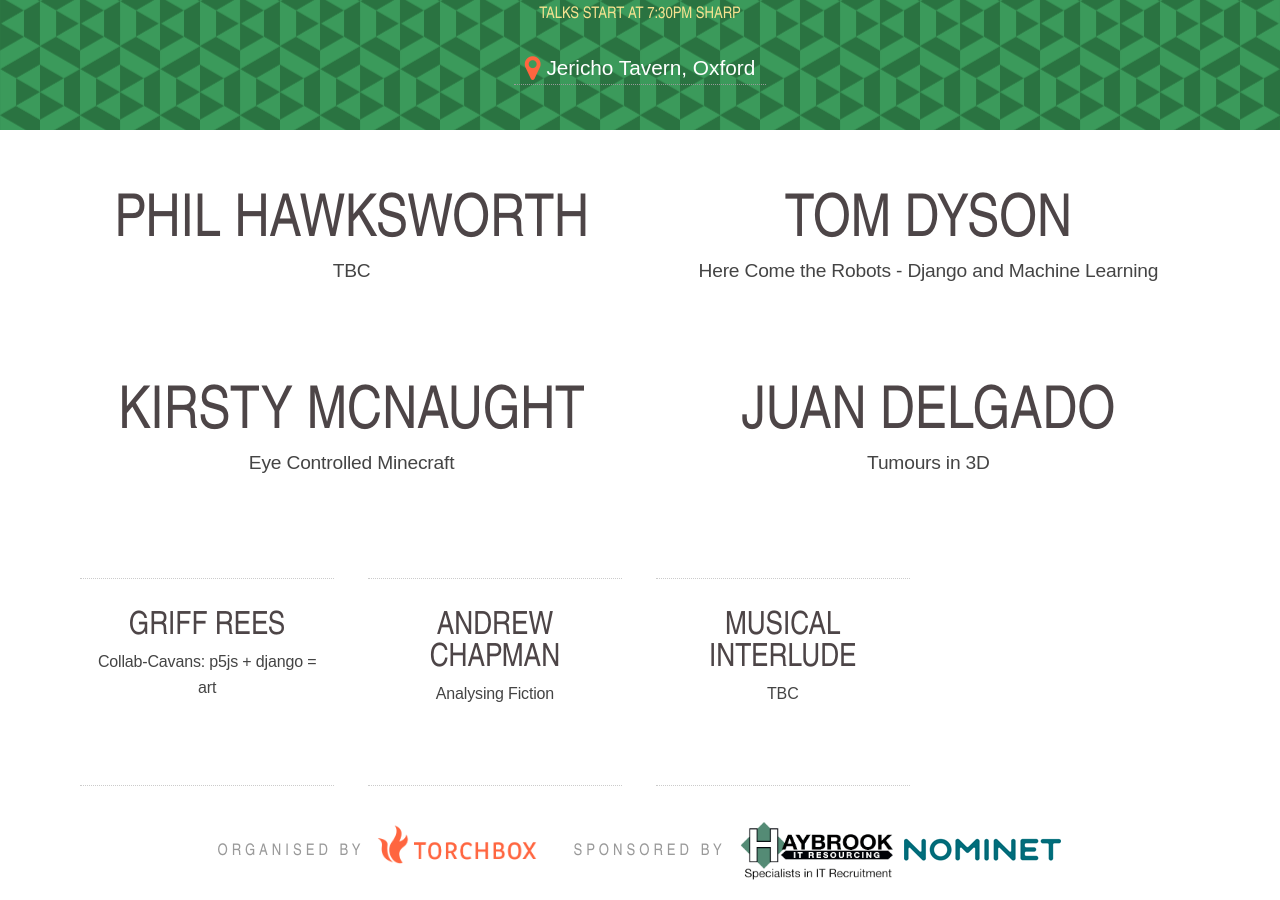
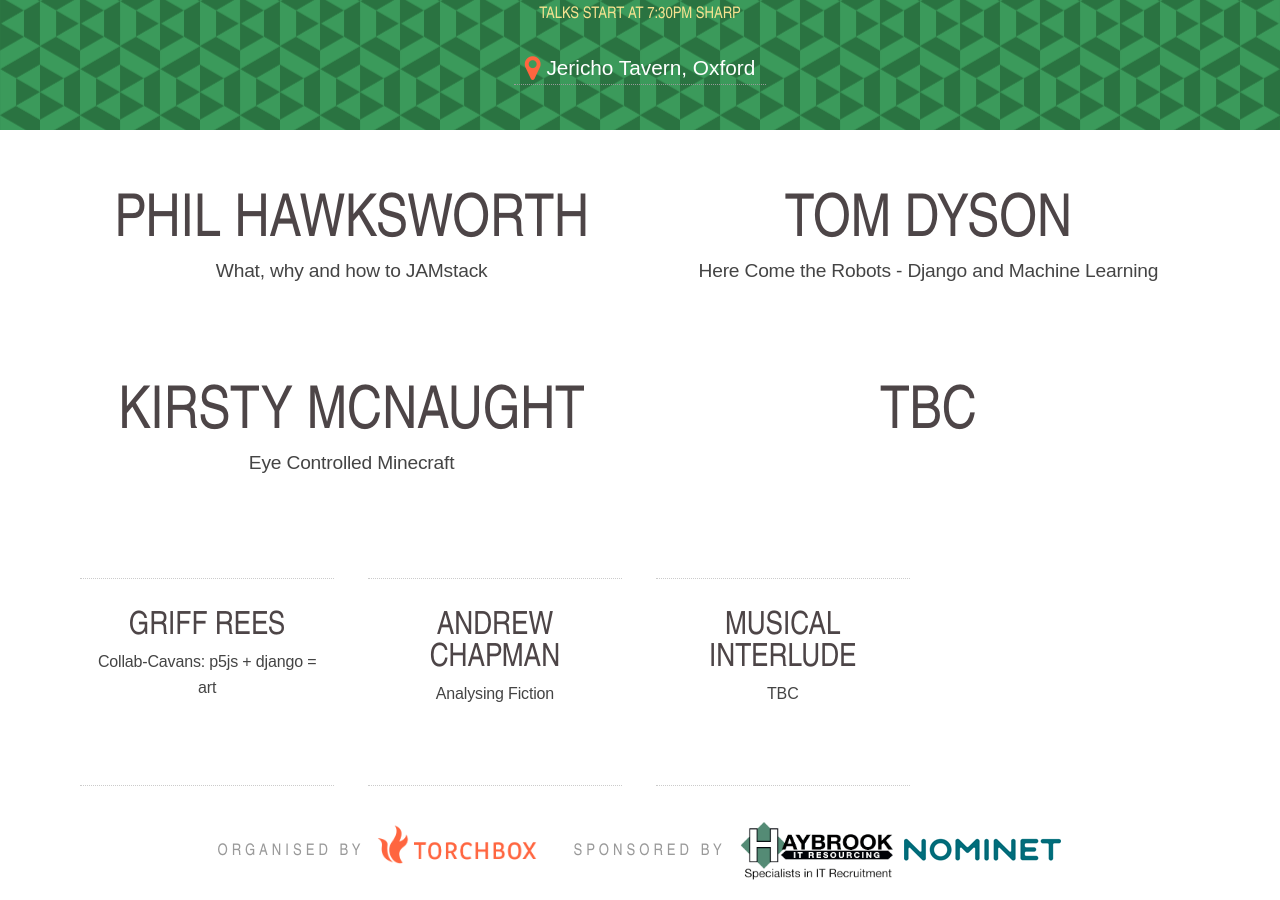
Before and after one commit to torchbox/ogn, a Jekyll site: the page built from _posts/2019-02-13-ogn49.markdown, in a window 1280 px wide and 900 px high, scrolled down 494 px. Built offline with Jekyll 4.4.1, drawn with Linux system fonts in a browser that asks for light colours; nearby versions of some CDN libraries; Markdown is read by kramdown in place of the engine named in the settings.

Commit message:
Talk updates

```diff
--- a/_posts/2019-02-13-ogn49.markdown
+++ b/_posts/2019-02-13-ogn49.markdown
@@ -33,7 +33,7 @@ keynoters: [Phil Hawksworth, Tom Dyson, Kirsty McNaught, Juan Delgado]
 <ul class="keynotes">
      <li itemprop="performer" itemscope="itemscope" itemtype="http://schema.org/Person">
         <h2 itemprop="name">Phil Hawksworth</h2>
-        <p>TBC</p>
+        <p>What, why and how to JAMstack</p>
     </li>
     <li itemprop="performer" itemscope="itemscope" itemtype="http://schema.org/Person">
         <h2 itemprop="name">Tom Dyson</h2>
@@ -44,8 +44,7 @@ keynoters: [Phil Hawksworth, Tom Dyson, Kirsty McNaught, Juan Delgado]
         <p>Eye Controlled Minecraft</p>
     </li>
     <li itemprop="performer" itemscope="itemscope" itemtype="http://schema.org/Person">
-        <h2 itemprop="name">Juan Delgado</h2>
-        <p>Tumours in 3D</p>
+        <h2 itemprop="name">TBC</h2>
     </li>
 </ul>
 
```
